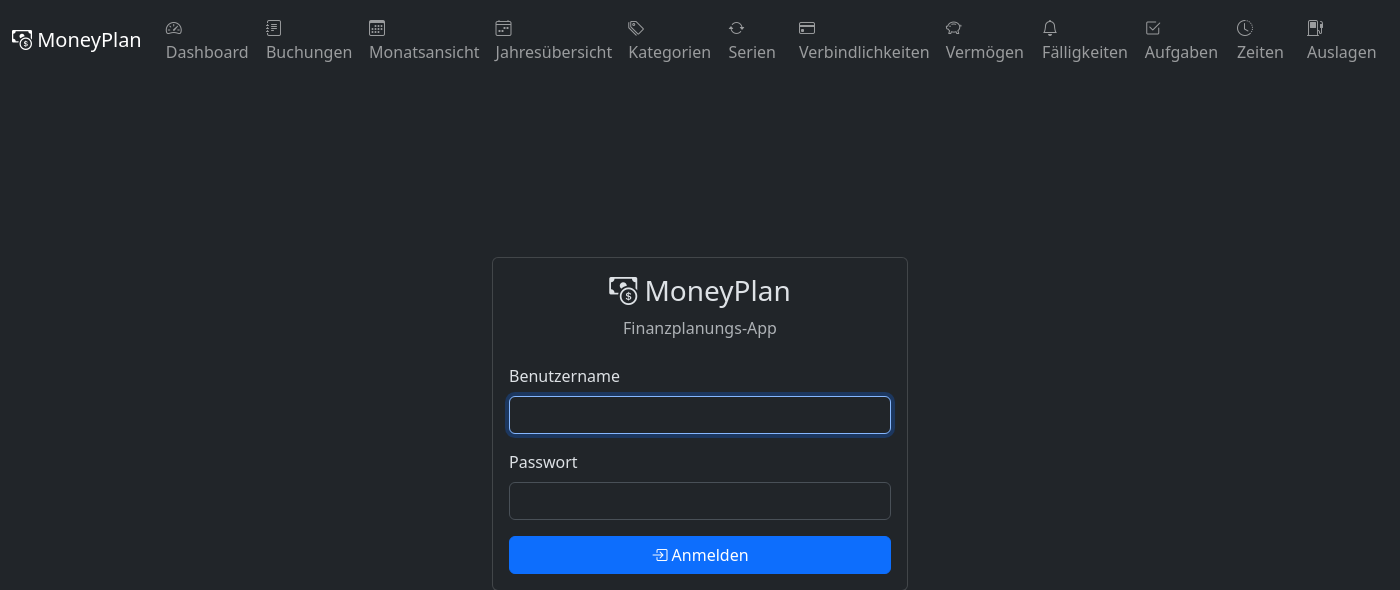
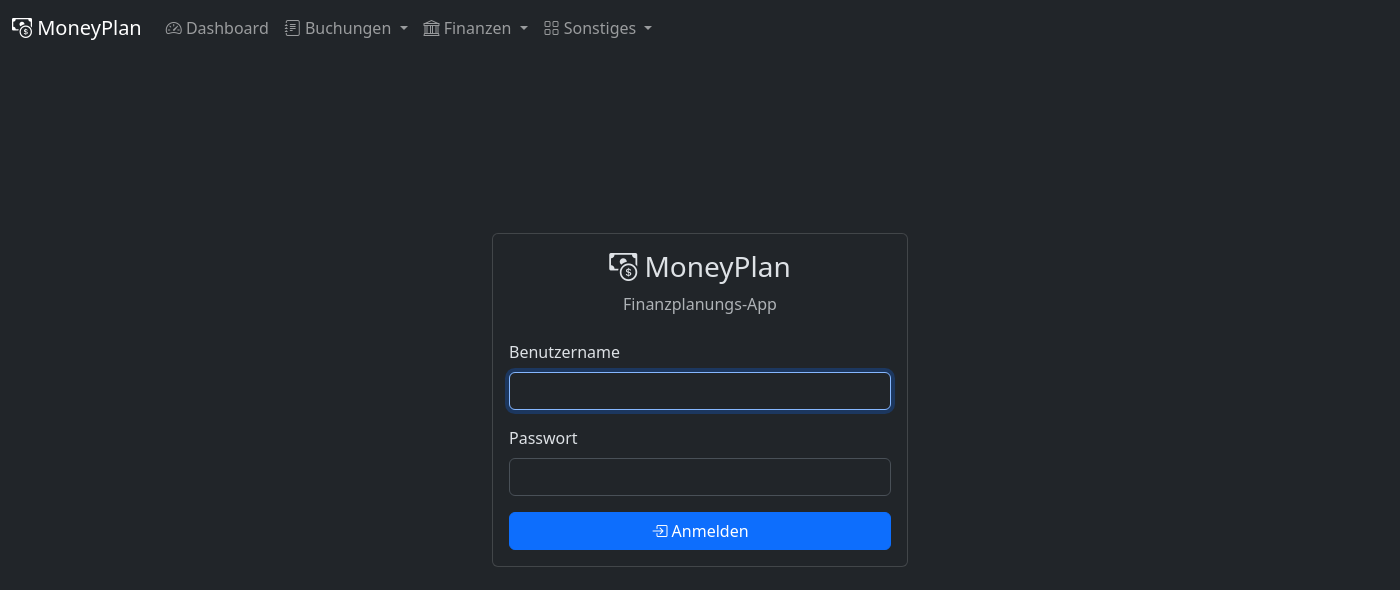
Before and after one commit to gdsanger/MoneyPlan, a Django app: page /accounts/login/?next=/auslagen/ in a window 1400 px wide. Shown: the top 590 px of the page. Run offline with Django 4.2, Linux system fonts and the light colour scheme; parts of the project's set-up code (start-up, migrations or seed data) failed here and were passed over; some libraries are stand-ins or nearby versions.

Commit message:
Consolidate navbar from 12 flat items into 3 grouped dropdowns
Reduces visual clutter by grouping the 12 top-level nav entries into:
- Buchungen: Alle Buchungen, Monatsansicht, Jahresübersicht, Kategorien, Serien
- Finanzen: Verbindlichkeiten, Vermögen, Fälligkeiten
- Sonstiges: Aufgaben, Zeiten, Auslagen

Dashboard remains a direct link; Alerts and user menu on the right are unchanged.

Co-Authored-By: Claude Sonnet 4.6 <noreply@anthropic.com>

```diff
--- a/templates/base.html
+++ b/templates/base.html
@@ -119,63 +119,43 @@
                             <i class="bi bi-speedometer2"></i> Dashboard
                         </a>
                     </li>
-                    <li class="nav-item">
-                        <a class="nav-link" href="{% url 'bookings:list' %}">
+                    <li class="nav-item dropdown">
+                        <a class="nav-link dropdown-toggle" href="#" role="button" data-bs-toggle="dropdown">
                             <i class="bi bi-journal-text"></i> Buchungen
                         </a>
+                        <ul class="dropdown-menu">
+                            <li><a class="dropdown-item" href="{% url 'bookings:list' %}"><i class="bi bi-list-ul"></i> Alle Buchungen</a></li>
+                            <li><a class="dropdown-item" href="{% url 'bookings:month_view' %}"><i class="bi bi-calendar3"></i> Monatsansicht</a></li>
+                            <li><a class="dropdown-item" href="{% url 'dashboard:year_overview' %}"><i class="bi bi-calendar4-week"></i> Jahresübersicht</a></li>
+                            <li><hr class="dropdown-divider"></li>
+                            <li><a class="dropdown-item" href="{% url 'bookings:categories' %}"><i class="bi bi-tags"></i> Kategorien</a></li>
+                            <li><a class="dropdown-item" href="{% url 'bookings:series_list' %}"><i class="bi bi-arrow-repeat"></i> Serien</a></li>
+                        </ul>
                     </li>
-                    <li class="nav-item">
-                        <a class="nav-link" href="{% url 'bookings:month_view' %}">
-                            <i class="bi bi-calendar3"></i> Monatsansicht
+                    <li class="nav-item dropdown">
+                        <a class="nav-link dropdown-toggle" href="#" role="button" data-bs-toggle="dropdown">
+                            <i class="bi bi-bank"></i> Finanzen
                         </a>
+                        <ul class="dropdown-menu">
+                            <li><a class="dropdown-item" href="{% url 'bookings:liability_list' %}"><i class="bi bi-credit-card"></i> Verbindlichkeiten</a></li>
+                            <li><a class="dropdown-item" href="{% url 'bookings:asset_list' %}"><i class="bi bi-piggy-bank"></i> Vermögen</a></li>
+                            <li><a class="dropdown-item" href="{% url 'alerts:list' %}"><i class="bi bi-bell"></i> Fälligkeiten</a></li>
+                        </ul>
                     </li>
-                    <li class="nav-item">
-                        <a class="nav-link" href="{% url 'dashboard:year_overview' %}">
-                            <i class="bi bi-calendar4-week"></i> Jahresübersicht
+                    <li class="nav-item dropdown">
+                        <a class="nav-link dropdown-toggle" href="#" role="button" data-bs-toggle="dropdown">
+                            <i class="bi bi-grid"></i> Sonstiges
                         </a>
-                    </li>
-                    <li class="nav-item">
-                        <a class="nav-link" href="{% url 'bookings:categories' %}">
-                            <i class="bi bi-tags"></i> Kategorien
-                        </a>
-                    </li>
-                    <li class="nav-item">
-                        <a class="nav-link" href="{% url 'bookings:series_list' %}">
-                            <i class="bi bi-arrow-repeat"></i> Serien
-                        </a>
-                    </li>
-                    <li class="nav-item">
-                        <a class="nav-link" href="{% url 'bookings:liability_list' %}">
-                            <i class="bi bi-credit-card"></i> Verbindlichkeiten
-                        </a>
-                    </li>
-                    <li class="nav-item">
-                        <a class="nav-link" href="{% url 'bookings:asset_list' %}">
-                            <i class="bi bi-piggy-bank"></i> Vermögen
-                        </a>
-                    </li>
-                    <li class="nav-item">
-                        <a class="nav-link" href="{% url 'alerts:list' %}">
-                            <i class="bi bi-bell"></i> Fälligkeiten
-                        </a>
-                    </li>
-                    <li class="nav-item">
-                        <a class="nav-link" href="{% url 'tasks:list' %}">
-                            <i class="bi bi-check2-square"></i> Aufgaben
-                            {% if task_badge_count > 0 %}
-                            <span class="badge bg-danger">{{ task_badge_count }}</span>
-                            {% endif %}
-                        </a>
-                    </li>
-                    <li class="nav-item">
-                        <a class="nav-link" href="{% url 'timetracking:list' %}">
-                            <i class="bi bi-clock-history"></i> Zeiten
-                        </a>
-                    </li>
-                    <li class="nav-item">
-                        <a class="nav-link" href="{% url 'reimbursements:list' %}">
-                            <i class="bi bi-fuel-pump"></i> Auslagen
-                        </a>
+                        <ul class="dropdown-menu">
+                            <li><a class="dropdown-item" href="{% url 'tasks:list' %}">
+                                <i class="bi bi-check2-square"></i> Aufgaben
+                                {% if task_badge_count > 0 %}
+                                <span class="badge bg-danger ms-1">{{ task_badge_count }}</span>
+                                {% endif %}
+                            </a></li>
+                            <li><a class="dropdown-item" href="{% url 'timetracking:list' %}"><i class="bi bi-clock-history"></i> Zeiten</a></li>
+                            <li><a class="dropdown-item" href="{% url 'reimbursements:list' %}"><i class="bi bi-fuel-pump"></i> Auslagen</a></li>
+                        </ul>
                     </li>
                 </ul>
                 <ul class="navbar-nav">
```
